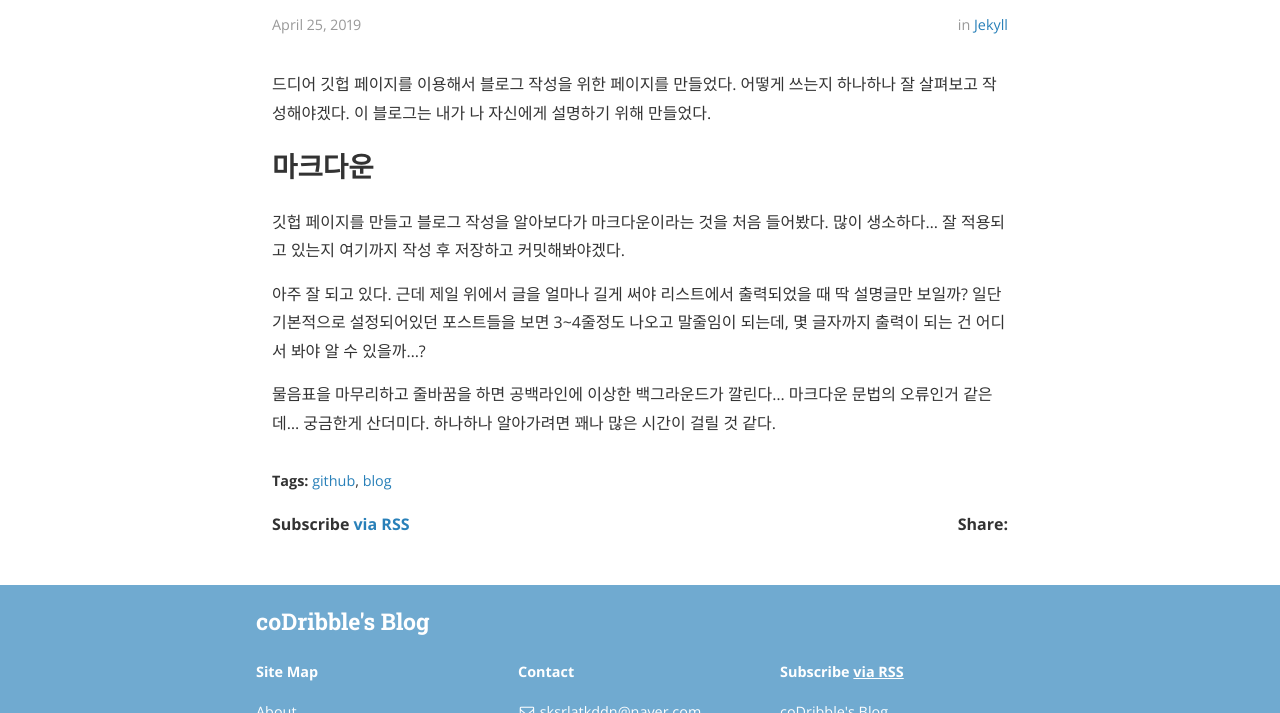
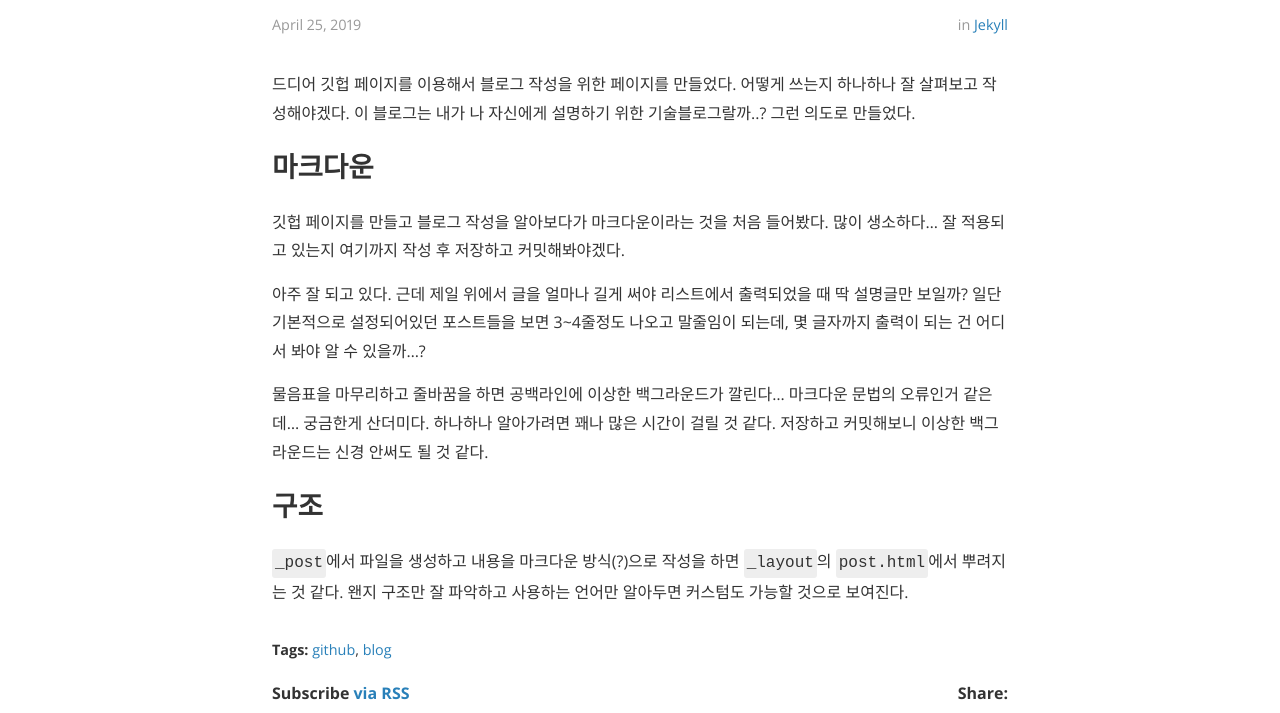
Before and after one commit to codribble/blog, a Jekyll site: the page built from _posts/2019-04-25-birth.markdown, in a window 1280 px wide and 900 px high, scrolled down 320 px, cut to the strip 187-900 px from the top of the window. Built offline with Jekyll 4.4.1, drawn with Linux system fonts in a browser that asks for light colours; nearby versions of some CDN libraries.

Commit message:
Update 2019-04-25-birth.markdown

```diff
--- a/_posts/2019-04-25-birth.markdown
+++ b/_posts/2019-04-25-birth.markdown
@@ -8,7 +8,7 @@ tags:	github blog
 cover:	"/assets/instacode.png"
 ---
 
-드디어 깃헙 페이지를 이용해서 블로그 작성을 위한 페이지를 만들었다. 어떻게 쓰는지 하나하나 잘 살펴보고 작성해야겠다. 이 블로그는 내가 나 자신에게 설명하기 위해 만들었다.
+드디어 깃헙 페이지를 이용해서 블로그 작성을 위한 페이지를 만들었다. 어떻게 쓰는지 하나하나 잘 살펴보고 작성해야겠다. 이 블로그는 내가 나 자신에게 설명하기 위한 기술블로그랄까..? 그런 의도로 만들었다.
 
 ## 마크다운
 
@@ -16,4 +16,8 @@ cover:	"/assets/instacode.png"
 
 아주 잘 되고 있다. 근데 제일 위에서 글을 얼마나 길게 써야 리스트에서 출력되었을 때 딱 설명글만 보일까? 일단 기본적으로 설정되어있던 포스트들을 보면 3~4줄정도 나오고 말줄임이 되는데, 몇 글자까지 출력이 되는 건 어디서 봐야 알 수 있을까...?
 
-물음표을 마무리하고 줄바꿈을 하면 공백라인에 이상한 백그라운드가 깔린다... 마크다운 문법의 오류인거 같은데... 궁금한게 산더미다. 하나하나 알아가려면 꽤나 많은 시간이 걸릴 것 같다.
+물음표을 마무리하고 줄바꿈을 하면 공백라인에 이상한 백그라운드가 깔린다... 마크다운 문법의 오류인거 같은데... 궁금한게 산더미다. 하나하나 알아가려면 꽤나 많은 시간이 걸릴 것 같다. 저장하고 커밋해보니 이상한 백그라운드는 신경 안써도 될 것 같다.
+
+## 구조
+
+`_post`에서 파일을 생성하고 내용을 마크다운 방식(?)으로 작성을 하면 `_layout`의 `post.html`에서 뿌려지는 것 같다. 왠지 구조만 잘 파악하고 사용하는 언어만 알아두면 커스텀도 가능할 것으로 보여진다.
```
